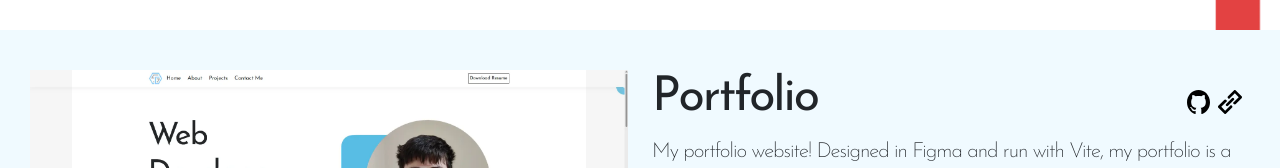
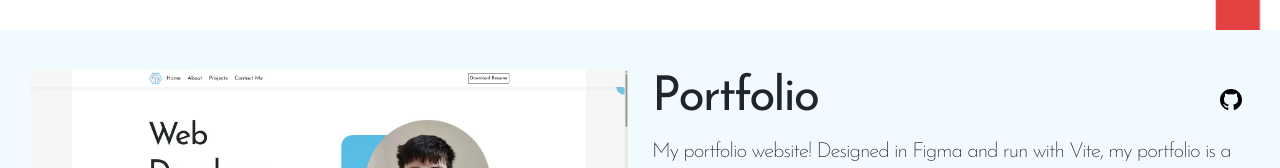
Before and after one commit to Sam89001/Porfolio-Site, a React (Vite) app: page / in a window 1280 px wide. Shown: the part 2861-3029 px from the top of the page. Built offline with nearby package versions, Linux system fonts and the light colour scheme.

Commit message:
more visual improvements

```diff
--- a/src/components/Project.jsx
+++ b/src/components/Project.jsx
@@ -39,13 +39,14 @@ function Project({ ProjectTitle, ProjectImage, Logo, TechStackImages, Background
               <div className='d-flex flex-row justify-content-between' style={{ width: '100%', marginBottom: '1rem', maxHeight: '5rem' }}>
                 <h1 className='projects-page-project-title projects-page-hideable-content text-center'>{ProjectTitle}</h1>
                 <div className='align-items-end projects-page-social-media-image-container projects-page-hideable-content'>
-                  {Logo.map((url, index) => (
+                  {Logo.map((link, index) => (
+                    <a className='projects-page-social-media-image' key={index} href={link.url} target="_blank" rel="noopener noreferrer">
                       <img
                         className='img-fluid projects-page-hideable-content projects-page-social-media-image'
-                      key={index}
-                      src={url}
+                        src={link.image}
                         alt={`Link ${index + 1}`}
                       />
+                    </a>
                   ))}
                 </div>
               </div>
@@ -76,15 +77,15 @@ function Project({ ProjectTitle, ProjectImage, Logo, TechStackImages, Background
                 <div className='d-flex flex-row justify-content-between' >
                   <h2 className='projects-page-small-project-title '>{ProjectTitle}</h2>
                   <div className='d-flex justify-content-end align-items-end projects-page-small-icon-container'>
-                    {Logo.map((url, index) => (
+                    {Logo.map((link, index) => (
+                      <a className='projects-page-anchor-container' key={index} href={link.url} target="_blank" rel="noopener noreferrer">
                         <img
                           className='img-fluid projects-page-small-icon'
-                        key={index}
-                        src={url}
+                          src={link.image}
                           alt={`Link ${index + 1}`}
-                        style={{height: '55%', paddingRight: '0.5rem'}}
-
+                          style={{ paddingRight: '0.5rem' }}
                         />
+                      </a>
                     ))}
                   </div>
                 </div>
--- a/src/components/ProjectsPage.jsx
+++ b/src/components/ProjectsPage.jsx
@@ -31,7 +31,18 @@ import FigmaLogo from '../assets/figma-logo.svg'
 
 const DndCreatorImages = [DndCreatorImage, DndCreatorImage2, DndCreatorImage3]
 const DndCreatorTechStack = [FigmaLogo, HtmlLogo, CssLogo, BootstrapLogo, JavascriptLogo, ReactLogo, NodeLogo, MongoLogo]
-const DndCreatorLinks = [GithubLogo, HyperlinkLogo]
+const DndCreatorLinks = [
+  {
+    image: GithubLogo,
+    url: 'https://github.com/Sam89001/DNDcreator'
+  }
+];
+const PortfolioLinks = [
+  {
+    image: GithubLogo,
+    url: 'https://github.com/Sam89001/Porfolio-Site'
+  }
+];
 
 const PortfolioImages = [PortfolioImage, PortfolioImage2, PortfolioImage3]
 const PortfolioTechStack = [FigmaLogo, HtmlLogo, CssLogo, BootstrapLogo, JavascriptLogo, ViteLogo, ReactLogo ]
@@ -41,6 +52,7 @@ import Project from '../components/Project.jsx'
 function ProjectsPage() {
   return (
     <section>
+
       <div className='d-flex justify-content-center projects-page-component-container'>
         <div className='component-content-container projects-page-content flex-column'>
 
@@ -72,7 +84,7 @@ function ProjectsPage() {
       {/* Portfolio*/}
 
       <Project ProjectImage={PortfolioImages} TechStackImages={PortfolioTechStack} ProjectTitle={'Portfolio'}
-      BackgroundColour={'var(--backgroundBlue)'} Logo={DndCreatorLinks}
+      BackgroundColour={'var(--backgroundBlue)'} Logo={PortfolioLinks}
       ProjectDescription=
       {`My portfolio website! Designed in Figma and run with Vite, my portfolio is a fully dynamic SPA designed for efficiency.
       Images are optimised in WEBP or SVG format for fast loading; Vite runs quickly and efficiently; Bootstrap seamlessly adjusts
--- a/src/css/projectsPage.css
+++ b/src/css/projectsPage.css
@@ -66,18 +66,36 @@
   display: flex;
   justify-content: flex-end;
   align-items: flex-end;
-  padding-bottom: 1.5rem;
+  padding-bottom: 1.6rem;
 }
 
 .projects-page-social-media-image {
-  max-height: 100%;
+  max-height: 1.5rem;
   object-fit: contain;
   padding-right: 5px;
+  transition: opacity 0.1s ease-in;
+}
+
+.projects-page-social-media-image:hover {
+  opacity: 0.3;
 }
 
 .projects-page-small-icon-container {
-  max-height: 2.7rem;
+  max-height: 3rem;
   max-width: 20%;
+}
+
+.projects-page-small-icon {
+  transition: opacity 0.1s ease-in;
+}
+.projects-page-small-icon:hover {
+  opacity: 0.3;
+}
+
+.projects-page-anchor-container {
+  max-height: 100%;
+  max-width: 25%;
+  padding-bottom: 0.5rem;
 }
 
 
```
Lines whose indentation alone changed are shown as unchanged.
